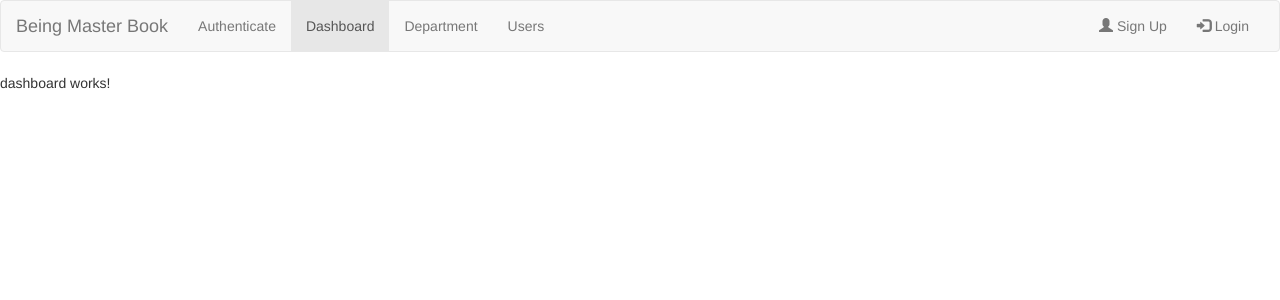
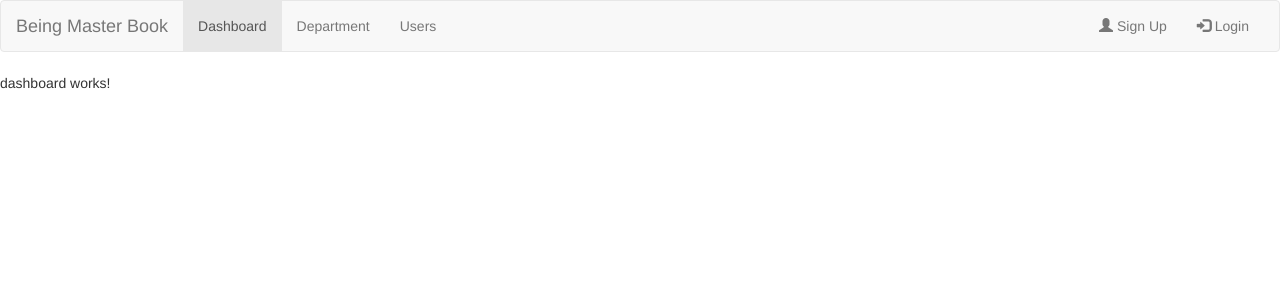
Before and after one commit to dadasahebmhaske/beingAngualrmaster, an Angular app: page /dashboard in a window 1280 px wide. Shown: the top 300 px of the page. Built offline with nearby package versions, Linux system fonts and the light colour scheme.

Commit message:
last commit of 4-9

```diff
--- a/src/app/header/header.component.html
+++ b/src/app/header/header.component.html
@@ -6,9 +6,7 @@
 
         <div class="collapse navbar-collapse">
             <ul class="nav navbar-nav">
-                <li routerLinkActive="active">
-                    <a routerLink="/auth">Authenticate</a>
-                </li>
+
                 <li routerLinkActive="active">
                     <a routerLink="/dashboard">Dashboard</a>
                 </li>
```
